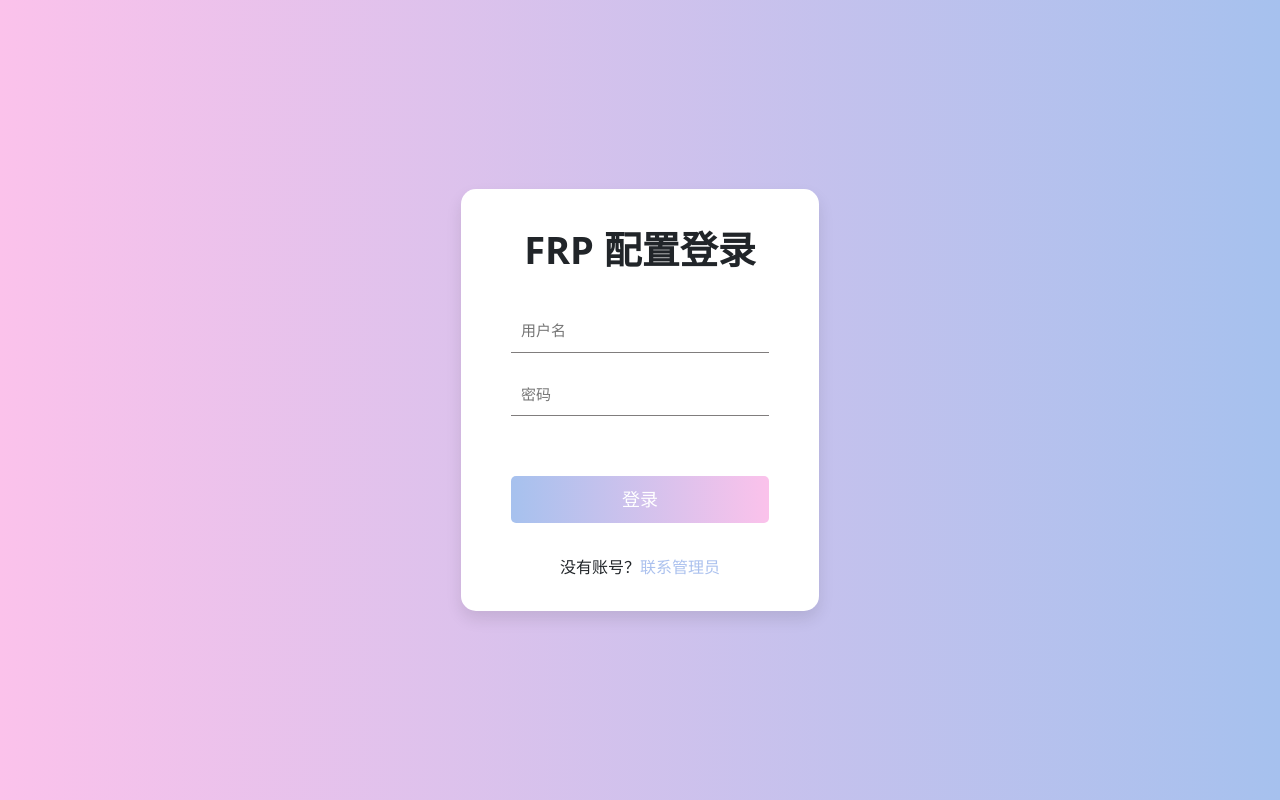
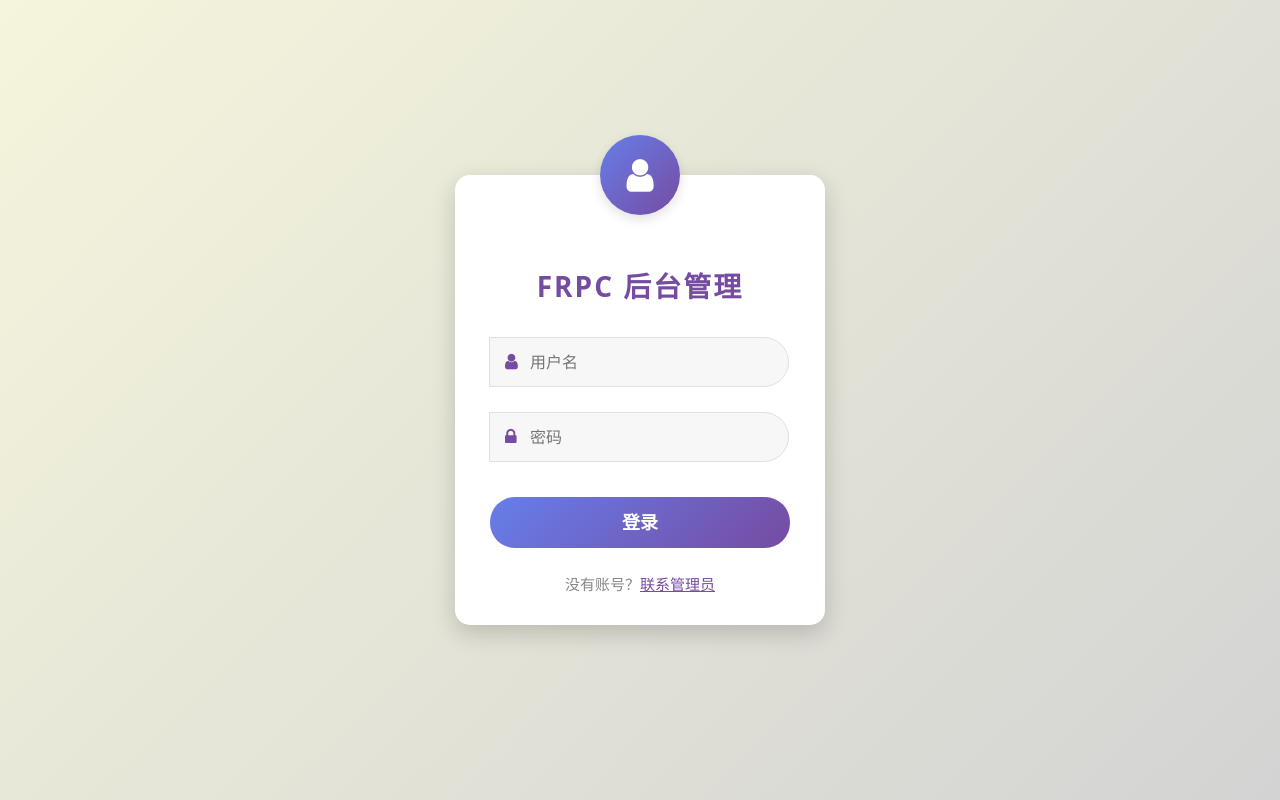
Before and after one commit to xirankj/frpc-web, a Flask app: page /login in a window 1280 px wide. Run offline with Flask 3, Linux system fonts and the light colour scheme; parts of the project's set-up code (start-up, migrations or seed data) failed here and were passed over; some libraries are stand-ins or nearby versions.

Commit message:
更新登录页面

```diff
--- a/app/templates/auth/login.html
+++ b/app/templates/auth/login.html
@@ -3,98 +3,143 @@
 <head>
     <meta charset="UTF-8">
     <meta name="viewport" content="width=device-width, initial-scale=1.0">
-    <title>FRP 配置编辑器 - 登录</title>
+    <title>FRPC 后台管理</title>
     <link href="{{ url_for('static', filename='css/bootstrap.min.css') }}" rel="stylesheet">
+    <link rel="stylesheet" href="https://cdn.jsdelivr.net/npm/font-awesome@4.7.0/css/font-awesome.min.css">
     <style>
-        * { margin: 0; padding: 0; }
-        html, body { height: 100%; }
         body {
-            height: 100%;
-            background-image: linear-gradient(to right, #fbc2eb, #a6c1ee);
-            background-size: cover;
-            background-repeat: no-repeat;
+            height: 100vh;
+            background: linear-gradient(135deg, #F5F5DC 0%, #D3D3D3 100%);
+            display: flex;
+            align-items: center;
+            justify-content: center;
         }
-        .container {
-            height: 100%;
+        .login-box {
+            background: #fff;
+            border-radius: 15px;
+            box-shadow: 0 8px 24px rgba(0,0,0,0.18);
+            width: 370px;
+            padding: 40px 35px 30px 35px;
+            position: relative;
         }
-        .login-wrapper {
-            background-color: #fff;
-            width: 358px;
-            min-height: 420px;
-            border-radius: 15px;
-            padding: 0 50px;
+        .avatar {
+            width: 80px;
+            height: 80px;
+            background: linear-gradient(135deg, #667eea 0%, #764ba2 100%);
+            border-radius: 50%;
             position: absolute;
+            top: -40px;
             left: 50%;
+            transform: translateX(-50%);
+            display: flex;
+            align-items: center;
+            justify-content: center;
+            box-shadow: 0 4px 12px rgba(0,0,0,0.12);
+        }
+        .avatar i {
+            color: #fff;
+            font-size: 38px;
+        }
+        .login-title {
+            text-align: center;
+            font-size: 28px;
+            font-weight: 600;
+            margin-top: 50px;
+            margin-bottom: 30px;
+            color: #764ba2;
+            letter-spacing: 2px;
+        }
+        .input-group {
+            position: relative;
+            margin-bottom: 25px;
+        }
+        .input-group input {
+            width: 100%;
+            padding: 12px 40px 12px 40px;
+            border: 1px solid #e0e0e0;
+            border-radius: 25px;
+            font-size: 16px;
+            outline: none;
+            transition: border-color 0.2s;
+            background: #f7f7f7;
+        }
+        .input-group input:focus {
+            border-color: #764ba2;
+            background: #fff;
+        }
+        .input-group .fa {
+            position: absolute;
+            left: 15px;
             top: 50%;
-            transform: translate(-50%, -50%);
-            box-shadow: 0 0.5rem 1rem rgba(0,0,0,0.10);
+            transform: translateY(-50%);
+            color: #764ba2;
+            font-size: 18px;
         }
-        .header {
-            font-size: 38px;
-            font-weight: bold;
-            text-align: center;
-            line-height: 120px;
+        .btn-login {
+            width: 100%;
+            padding: 12px;
+            border: none;
+            border-radius: 25px;
+            background: linear-gradient(135deg, #667eea 0%, #764ba2 100%);
+            color: #fff;
+            font-size: 18px;
+            font-weight: 600;
+            cursor: pointer;
+            margin-top: 10px;
+            transition: background 0.2s;
         }
-        .input-item {
-            display: block;
-            width: 100%;
-            margin-bottom: 20px;
-            border: 0;
-            padding: 10px;
-            border-bottom: 1px solid rgb(128, 125, 125);
-            font-size: 15px;
-            outline: none;
-            background: none;
-        }
-        .input-item:placeholder {
-            text-transform: uppercase;
-        }
-        .btn {
-            text-align: center;
-            padding: 10px;
-            width: 100%;
-            margin-top: 40px;
-            background-image: linear-gradient(to right, #a6c1ee, #fbc2eb);
-            color: #fff;
-            border: none;
-            border-radius: 5px;
-            font-size: 18px;
-            cursor: pointer;
-        }
-        .btn:active {
-            opacity: 0.9;
+        .btn-login:active {
+            opacity: 0.92;
         }
         .msg {
             text-align: center;
-            line-height: 88px;
+            margin-top: 25px;
+            color: #888;
+            font-size: 15px;
         }
-        a {
-            text-decoration-line: none;
-            color: #abc1ee;
+        .msg a {
+            color: #764ba2;
+            text-decoration: underline;
+        }
+        #newPasswordGroup .input-group {
+            margin-bottom: 15px;
         }
         @media (max-width: 400px) {
-            .login-wrapper { width: 98vw; padding: 0 10px; }
+            .login-box { width: 98vw; padding: 20px 5vw; }
         }
     </style>
 </head>
 <body>
-    <div class="container">
-        <div class="login-wrapper">
-            <div class="header">FRP 配置登录</div>
-            <form id="loginForm" onsubmit="return handleLogin(event)">
-                <div class="form-wrapper">
-                    <input type="text" name="username" id="username" placeholder="用户名" class="input-item" required>
-                    <input type="password" name="password" id="password" placeholder="密码" class="input-item" required>
-                    <div id="newPasswordGroup" style="display: none;">
-                        <input type="password" id="newPassword" placeholder="新密码" class="input-item">
-                        <input type="password" id="confirmPassword" placeholder="确认新密码" class="input-item">
+    <div class="login-box">
+        <div class="avatar">
+            <i class="fa fa-user"></i>
+        </div>
+        <div class="login-title">FRPC 后台管理</div>
+        <form id="loginForm" onsubmit="return handleLogin(event)">
+            <div class="form-wrapper">
+                <div class="input-group">
+                    <i class="fa fa-user"></i>
+                    <input type="text" name="username" id="username" placeholder="用户名" required>
+                </div>
+                <div class="input-group">
+                    <i class="fa fa-lock"></i>
+                    <input type="password" name="password" id="password" placeholder="密码" required>
+                </div>
+                <div id="newPasswordGroup" style="display: none;">
+                    <div class="input-group">
+                        <i class="fa fa-key"></i>
+                        <input type="password" id="newPassword" placeholder="新密码">
                     </div>
-                    <button type="submit" class="btn" id="loginButton">登录</button>
+                    <div class="input-group">
+                        <i class="fa fa-key"></i>
+                        <input type="password" id="confirmPassword" placeholder="确认新密码">
+                    </div>
                 </div>
-            </form>
-            <div class="msg">
-                没有账号？<a href="#" onclick="alert('请联系管理员创建账号')">联系管理员</a>
+                <button type="submit" class="btn-login" id="loginButton">登录</button>
             </div>
+        </form>
+        <div class="msg">
+            没有账号？<a href="#" onclick="alert('请联系管理员创建账号')">联系管理员</a>
         </div>
     </div>
     <script>
@@ -119,12 +164,10 @@
                 const data = await response.json();
 
                 if (data.requireNewPassword) {
-                    // 显示修改密码表单
                     document.getElementById('newPasswordGroup').style.display = 'block';
                     document.getElementById('loginButton').textContent = '修改密码';
                     document.getElementById('loginForm').onsubmit = handlePasswordChange;
                 } else if (data.status === 'success') {
-                    // 登录成功，跳转到主页
                     window.location.href = '/index';
                 } else {
                     alert(data.message || '登录失败');
@@ -163,7 +206,6 @@
 
                 if (data.status === 'success') {
                     alert(data.message);
-                    // 重定向到登录页面
                     window.location.href = data.redirect;
                 } else {
                     alert(data.message || '密码修改失败');
```
Also changed, not shown: app/templates/main/index.html (+5 -2 lines).
